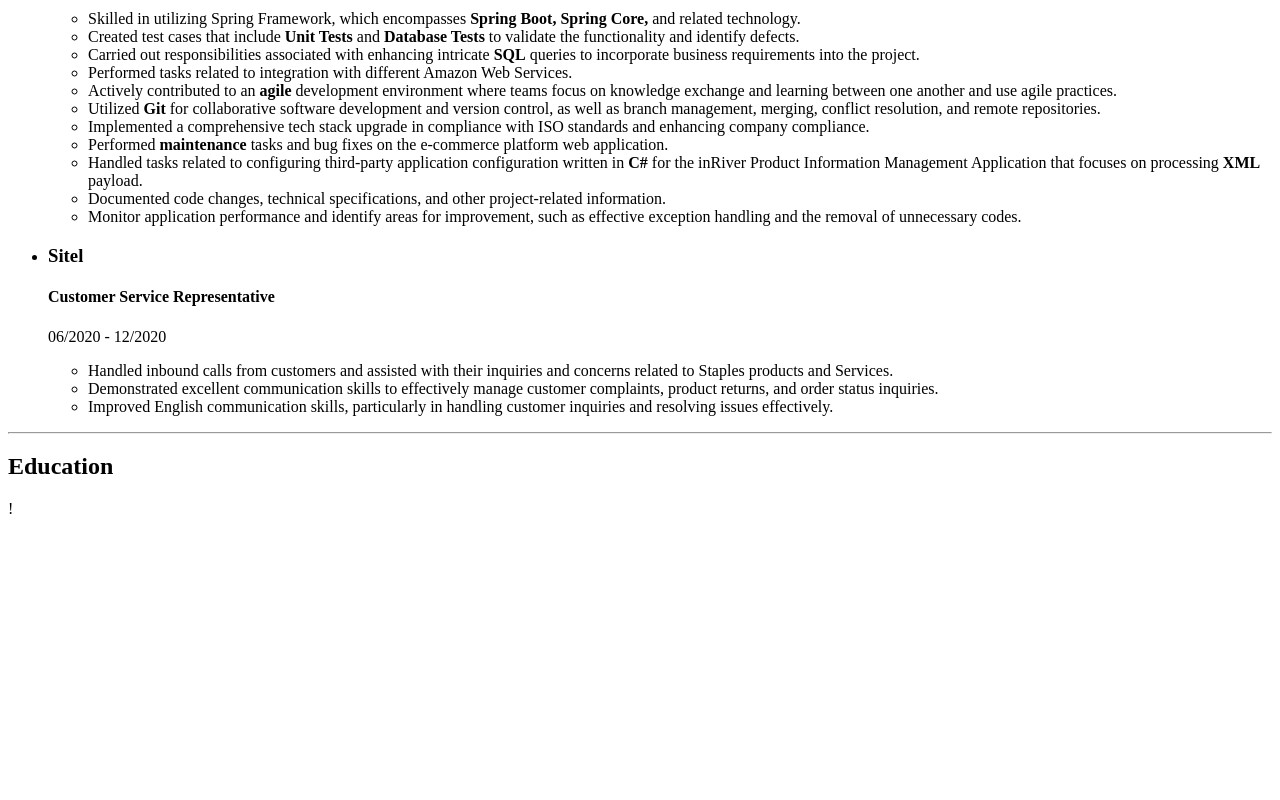
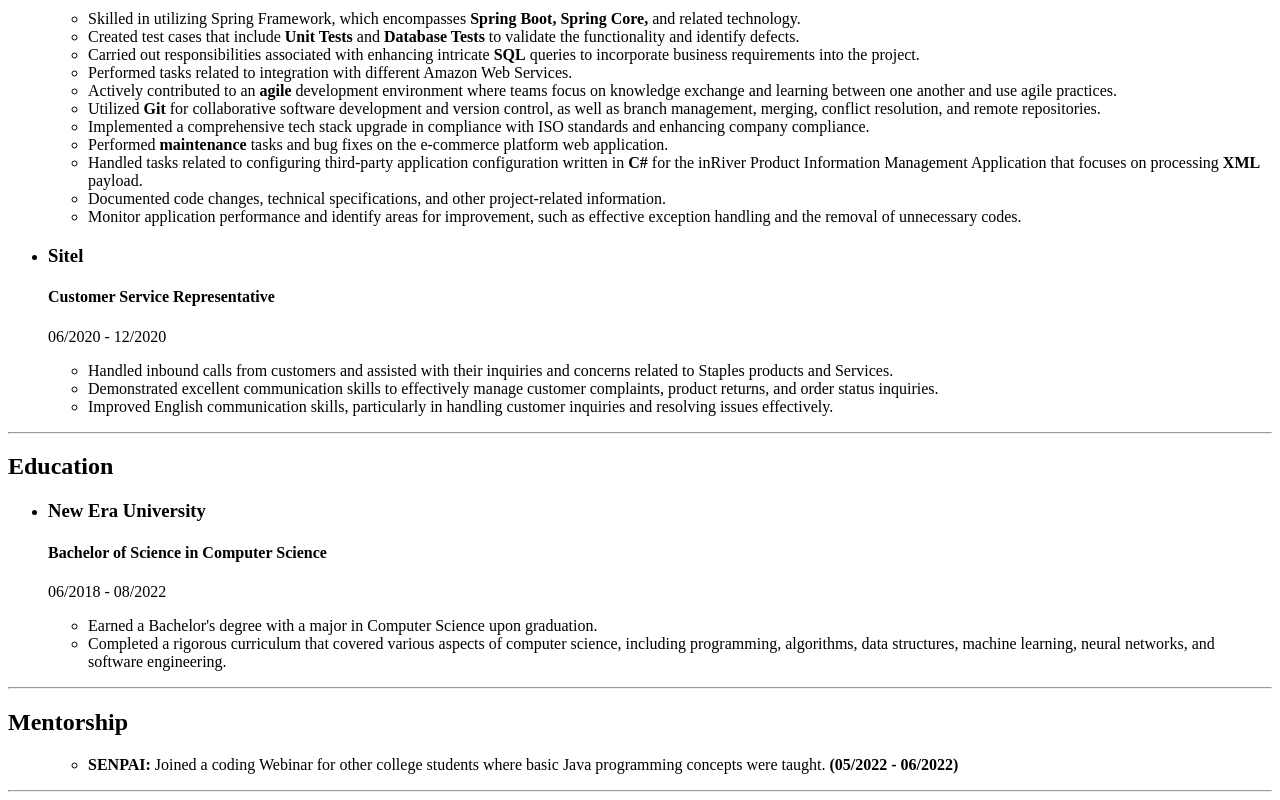
Before and after one commit to natchavez/html-online-resume, a plain HTML site: page index.html in a window 1280 px wide. Shown: the part 601-1401 px from the top of the page. Before the commit the page ends 1127 px from the top, so only its background shows below. Drawn offline with Linux system fonts and the light colour scheme.

Commit message:
Added section for education and mentorship

```diff
--- a/index.html
+++ b/index.html
@@ -134,6 +134,41 @@
     <hr />
     <!-- Experience-->
     <h2>Education</h2>
+    <div>
+      <ul>
+        <li>
+          <h3>New Era University</h3>
+          <h4>Bachelor of Science in Computer Science</h4>
+          <p>06/2018 - 08/2022</p>
+          <ul>
+            <li>
+              Earned a Bachelor's degree with a major in Computer Science upon
+              graduation.
+            </li>
+            <li>
+              Completed a rigorous curriculum that covered various aspects of
+              computer science, including programming, algorithms, data
+              structures, machine learning, neural networks, and software
+              engineering.
+            </li>
+          </ul>
+        </li>
+      </ul>
+    </div>
+    <hr />
+
+    <!-- Mentorship-->
+    <h2>Mentorship</h2>
+    <div>
+      <ul>
+          <ul>
+            <li>
+              <b>SENPAI:</b> Joined a coding Webinar for other college students where basic Java programming concepts were taught. <b>(05/2022 - 06/2022)</b>
+            </li>
+          </ul>
+        </li>
+      </ul>
+    </div>
+    <hr/>
   </body>
 </html>
-!
```
